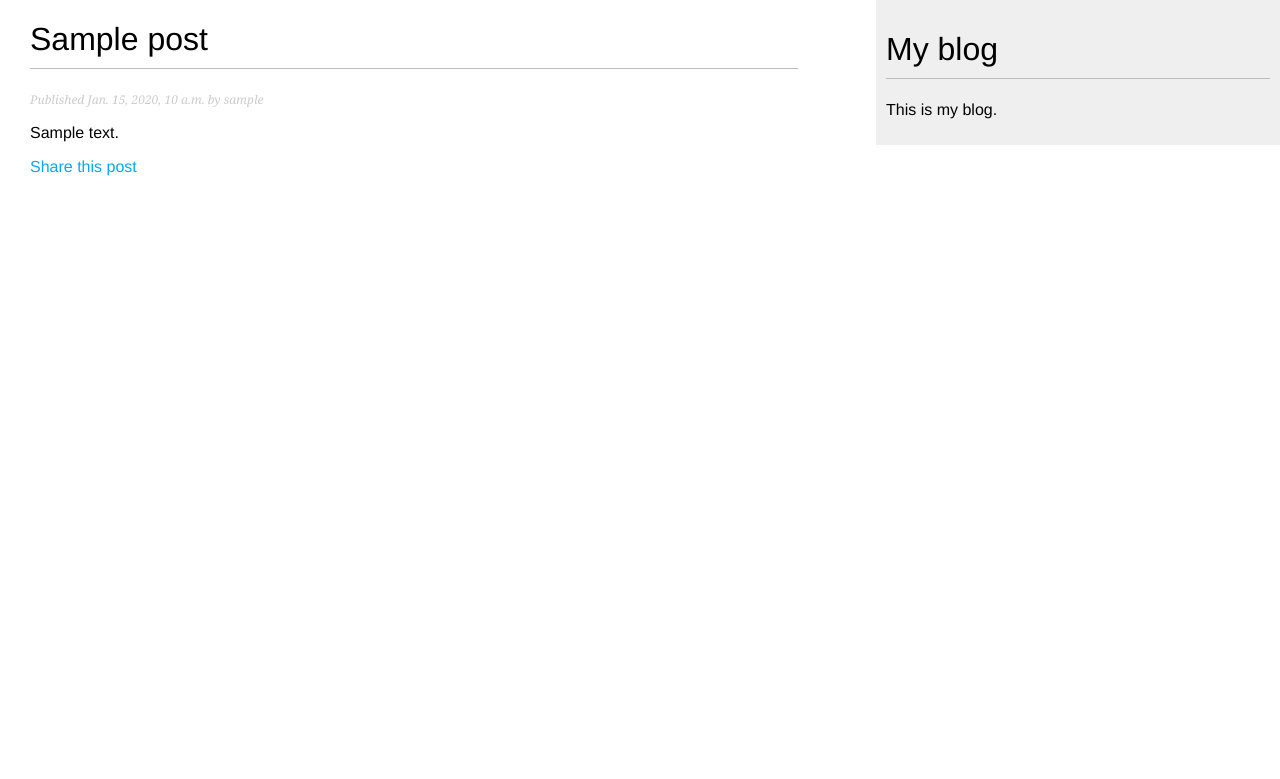
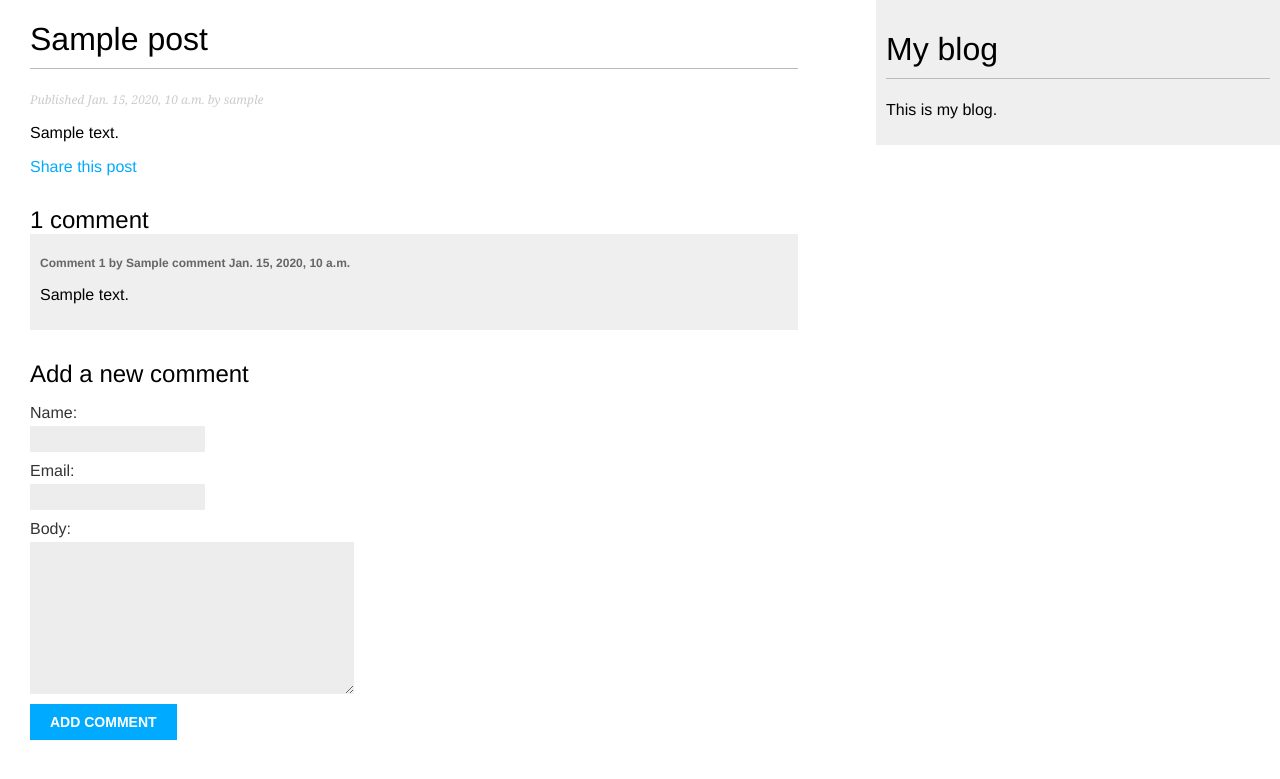
Before and after one commit to hflag/djangoblog, a Django app: a page that uses blog/templates/blog/post/detail.html in a window 1280 px wide. Shown: the top 779 px of the page. Run offline with Django 3.2, Linux system fonts and the light colour scheme; tables that the repository leaves empty hold one stand-in row (values such as "Sample post").

Commit message:
添加了评论系统：将Post作为Comment的外键

```diff
--- a/blog/forms.py
+++ b/blog/forms.py
@@ -1,4 +1,5 @@
 from django import forms
+from .models import Comment
 
 
 class EmailPostForm(forms.Form):
@@ -7,3 +8,9 @@ class EmailPostForm(forms.Form):
     to = forms.EmailField()
     comments = forms.CharField(required=False,
                                widget=forms.Textarea)
+
+
+class CommentForm(forms.ModelForm):
+    class Meta:
+        model = Comment
+        fields = ('name', 'email', 'body')
--- a/blog/models.py
+++ b/blog/models.py
@@ -34,3 +34,19 @@ class Post(models.Model):
 
     def __str__(self):
         return self.title
+
+
+class Comment(models.Model):
+    post = models.ForeignKey(Post, related_name='comments')
+    name = models.CharField(max_length=80)
+    email = models.EmailField()
+    body = models.TextField()
+    created = models.DateTimeField(auto_now_add=True)
+    updated = models.DateTimeField(auto_now=True)
+    active = models.BooleanField(default=True)
+
+    class Meta:
+        ordering = ('created',)
+
+    def __str__(self):
+        return 'Comment by {} on {}'.format(self.name, self.post)
--- a/blog/templates/blog/post/detail.html
+++ b/blog/templates/blog/post/detail.html
@@ -11,4 +11,29 @@
     <p>
         <a href="{% url 'blog:post_share' post.id %}">Share this post</a>
     </p>
+    {% with comments.count as total_comments %}
+        <h2>{{ total_comments }} comment{{ total_comments|pluralize }}</h2>
+    {% endwith %}
+    {% for comment in comments %}
+        <div class="comment">
+            <p class="info">
+                Comment {{ forloop.counter }} by {{ comment.name }}
+                {{ comment.created }}
+            </p>
+            {{ comment.body|linebreaks }}
+        </div>
+    {% empty %}
+        <p>There are no comments yet.</p>
+    {% endfor %}
+
+    {% if new_comment %}
+        <h2>Your comment has been added.</h2>
+    {% else %}
+        <h2>Add a new comment</h2>
+        <form action="." method="post">
+        {{ comment_form.as_p }}
+        {% csrf_token %}
+        <p><input type="submit" value="Add comment"></p>
+        </form>
+    {% endif %}
 {% endblock %}
--- a/blog/views.py
+++ b/blog/views.py
@@ -1,8 +1,8 @@
 from django.shortcuts import render,get_object_or_404
 from django.core.paginator import Paginator, EmptyPage, PageNotAnInteger
-from .models import Post
+from .models import Post, Comment
 from django.views.generic import ListView
-from .forms import EmailPostForm
+from .forms import EmailPostForm, CommentForm
 from django.core.mail import send_mail
 
 
@@ -37,9 +37,22 @@ def post_detail(request, year, month, day, post):
                              publish__year=year,
                              publish__month=month,
                              publish__day=day)
+    comments = post.comments.filter(active=True)
+    new_comment = None
+    if request.method == 'POST':
+        comment_form = CommentForm(data=request.POST)
+        if comment_form.is_valid():
+            new_comment = comment_form.save(commit=False)
+            new_comment.post = post
+            new_comment.save()
+    else:
+        comment_form = CommentForm()
     return render(request,
                   'blog/post/detail.html',
-                  {'post': post})
+                  {'post': post,
+                   'comments': comments,
+                   'comment_form': comment_form,
+                   'new_comment': new_comment})
 
 
 def post_share(request, post_id):
```
Also changed, not shown: blog/admin.py (+9 -1 lines), blog/migrations/0002_comment.py (added), blog/migrations/0003_comment_active.py (added).
